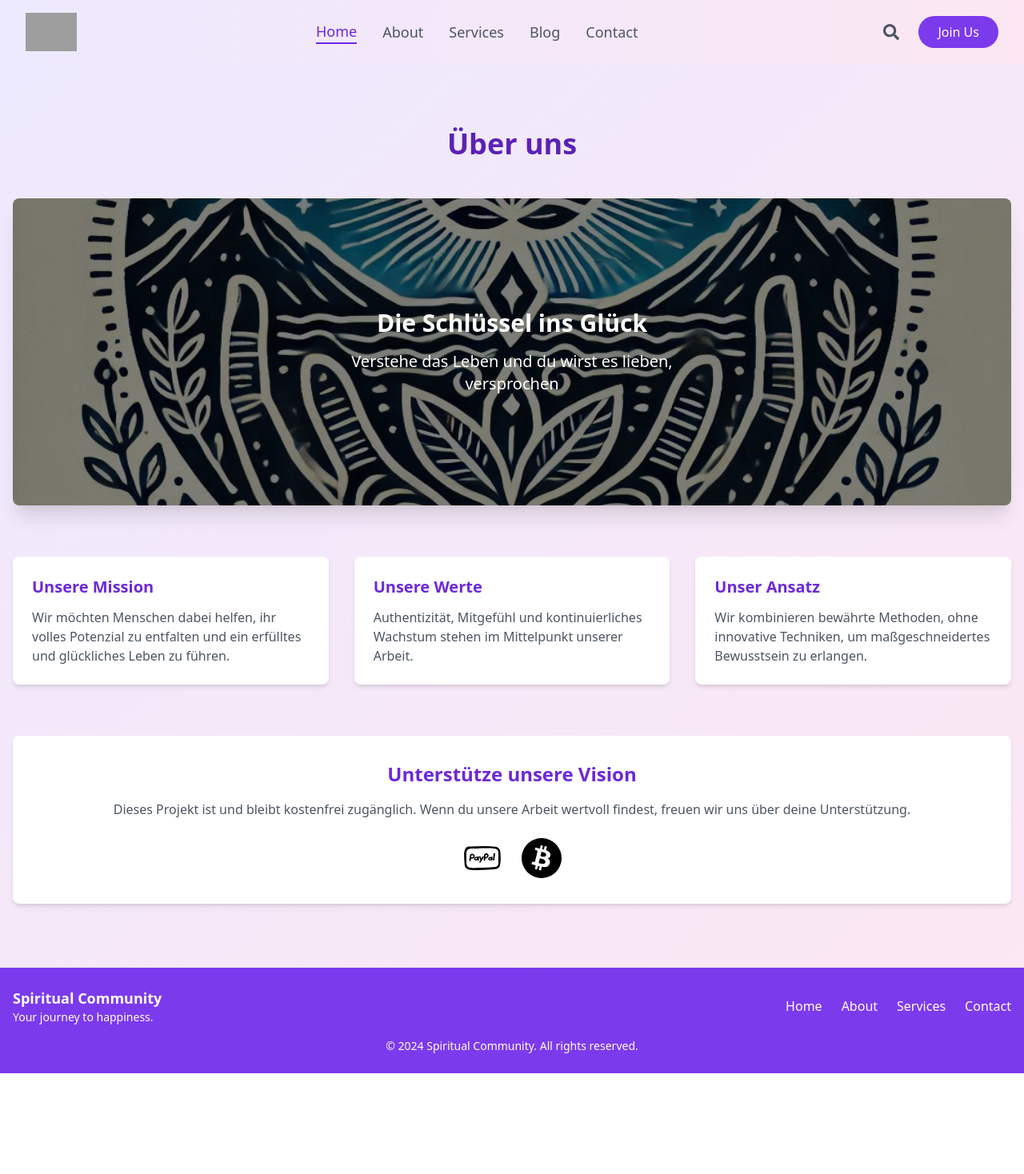
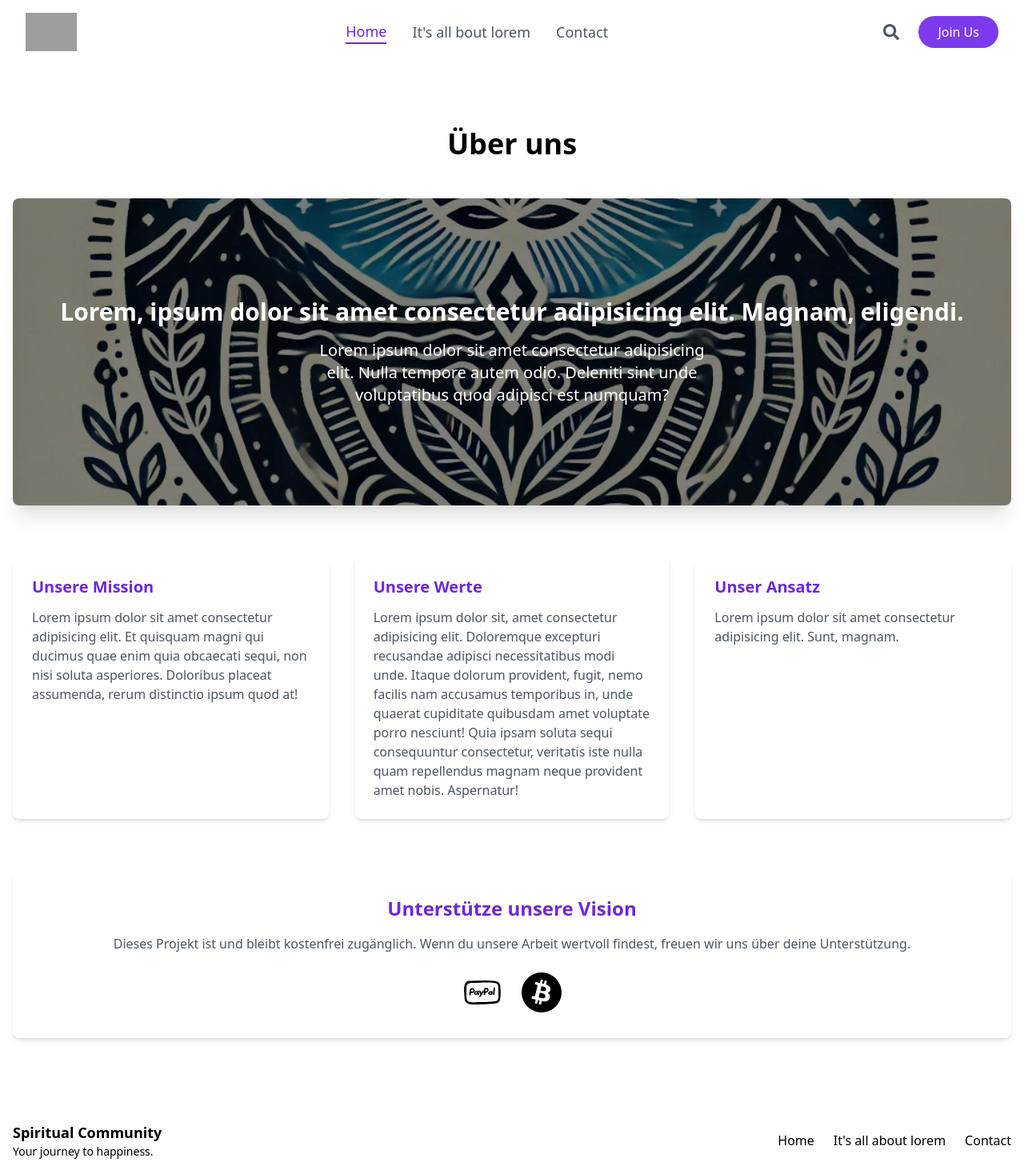
Before and after one commit to davidschwarz153/gl-ck, a React (Vite) app: page / in a window 1280 px wide. Shown: the top 1468 px of the page at 80% size. Before the commit the page ends 1342 px from the top, so only its background shows below. Built offline with nearby package versions, Linux system fonts and the light colour scheme; grey boxes are pictures that could not be loaded.

Commit message:
damit keine missverständnisse entstehen.

```diff
--- a/src/App.jsx
+++ b/src/App.jsx
@@ -6,7 +6,7 @@
 
 function App() {
   return (
-    <div className="min-h-screen bg-gray-100">
+    <div className="min-h-screen bg-gradient-to-r from-emerald-500 to-emerald-900">
       <ErrorBoundary>
         <Header />
         <About />
--- a/src/components/About.jsx
+++ b/src/components/About.jsx
@@ -7,10 +7,10 @@
   return (
     <section
       id="about"
-      className="py-20 bg-gradient-to-br from-purple-100 to-pink-100"
+      className="py-20 "
     >
       <div className="container mx-auto px-4">
-        <h2 className="text-4xl font-bold text-center text-purple-800 mb-12">
+        <h2 className="text-4xl font-bold text-center mb-12">
           Über uns
         </h2>
         <div className="relative overflow-hidden rounded-lg shadow-xl">
@@ -22,10 +22,10 @@
           <div className="absolute inset-0 bg-black bg-opacity-50 flex items-center justify-center">
             <div className="text-center">
               <h3 className="text-3xl font-semibold text-white mb-4">
-                Die Schlüssel ins Glück
+                Lorem, ipsum dolor sit amet consectetur adipisicing elit. Magnam, eligendi.
               </h3>
               <p className="text-xl text-white max-w-lg mx-auto">
-                Verstehe das Leben und du wirst es lieben, versprochen
+                Lorem ipsum dolor sit amet consectetur adipisicing elit. Nulla tempore autem odio. Deleniti sint unde voluptatibus quod adipisci est numquam?
               </p>
             </div>
           </div>
@@ -38,8 +38,8 @@
               Unsere Mission
             </h4>
             <p className="text-gray-600">
-              Wir möchten Menschen dabei helfen, ihr volles Potenzial zu
-              entfalten und ein erfülltes und glückliches Leben zu führen.
+              Lorem ipsum dolor sit amet consectetur adipisicing elit. Et quisquam magni qui ducimus quae enim quia obcaecati sequi, non nisi soluta asperiores. Doloribus placeat assumenda, rerum distinctio ipsum quod at!
+
             </p>
           </div>
           <div className="bg-white p-6 rounded-lg shadow-md">
@@ -47,8 +47,7 @@
               Unsere Werte
             </h4>
             <p className="text-gray-600">
-              Authentizität, Mitgefühl und kontinuierliches Wachstum stehen im
-              Mittelpunkt unserer Arbeit.
+              Lorem ipsum dolor sit, amet consectetur adipisicing elit. Doloremque excepturi recusandae adipisci necessitatibus modi unde. Itaque dolorum provident, fugit, nemo facilis nam accusamus temporibus in, unde quaerat cupiditate quibusdam amet voluptate porro nesciunt! Quia ipsam soluta sequi consequuntur consectetur, veritatis iste nulla quam repellendus magnam neque provident amet nobis. Aspernatur!
             </p>
           </div>
           <div className="bg-white p-6 rounded-lg shadow-md">
@@ -56,8 +55,7 @@
               Unser Ansatz
             </h4>
             <p className="text-gray-600">
-              Wir kombinieren bewährte Methoden, ohne innovative Techniken, um
-              maßgeschneidertes Bewusstsein zu erlangen.
+              Lorem ipsum dolor sit amet consectetur adipisicing elit. Sunt, magnam.
             </p>
           </div>
         </div>
--- a/src/components/Footer.jsx
+++ b/src/components/Footer.jsx
@@ -2,7 +2,7 @@
 
 const Footer = () => {
   return (
-    <footer className="bg-purple-600 text-white py-6">
+    <footer className="py-6">
       <div className="container mx-auto px-4">
         <div className="flex flex-col md:flex-row justify-between items-center">
           <div className="text-center md:text-left mb-4 md:mb-0">
@@ -11,13 +11,12 @@
           </div>
           <nav className="flex flex-col md:flex-row space-y-2 md:space-y-0 md:space-x-6">
             <a href="/" className="hover:underline">Home</a>
-            <a href="/about" className="hover:underline">About</a>
-            <a href="/services" className="hover:underline">Services</a>
+            <a href="/about" className="hover:underline">It's all about lorem</a>
             <a href="/contact" className="hover:underline">Contact</a>
           </nav>
         </div>
         <div className="text-center mt-4">
-          <p className="text-sm">&copy; {new Date().getFullYear()} Spiritual Community. All rights reserved.</p>
+          <p className="text-sm">&copy; {new Date().getFullYear()} lorem Community. All rights reserved.</p>
         </div>
       </div>
     </footer>
--- a/src/components/Header.jsx
+++ b/src/components/Header.jsx
@@ -10,9 +10,7 @@
   // Navigation links data
   const navLinks = [
     { id: "home", label: "Home" },
-    { id: "about", label: "About" },
-    { id: "services", label: "Services" },
-    { id: "blog", label: "Blog" },
+    { id: "about", label: "It's all bout lorem" },
     { id: "contact", label: "Contact" },
   ];
 
@@ -21,14 +19,18 @@
   const toggleSearch = () => setIsSearchOpen(!isSearchOpen);
 
   return (
-    <header className="bg-gradient-to-r from-purple-100 to-pink-100 shadow-lg">
+    <header className="">
       <div className="max-w-7xl mx-auto px-4 sm:px-6 lg:px-8">
         <div className="flex items-center justify-between h-20">
           {/* Logo */}
           <Logo setActiveLink={setActiveLink} />
 
           {/* Desktop Navigation */}
-          <DesktopNav navLinks={navLinks} activeLink={activeLink} setActiveLink={setActiveLink} />
+          <DesktopNav
+            navLinks={navLinks}
+            activeLink={activeLink}
+            setActiveLink={setActiveLink}
+          />
 
           {/* Desktop Actions */}
           <DesktopActions toggleSearch={toggleSearch} />
@@ -104,7 +106,11 @@
       onClick={toggleMenu}
       className="text-gray-600 hover:text-purple-600 transition-colors duration-200"
     >
-      {isMenuOpen ? <FaTimes className="h-6 w-6" /> : <FaBars className="h-6 w-6" />}
+      {isMenuOpen ? (
+        <FaTimes className="h-6 w-6" />
+      ) : (
+        <FaBars className="h-6 w-6" />
+      )}
     </button>
   </div>
 );
```
